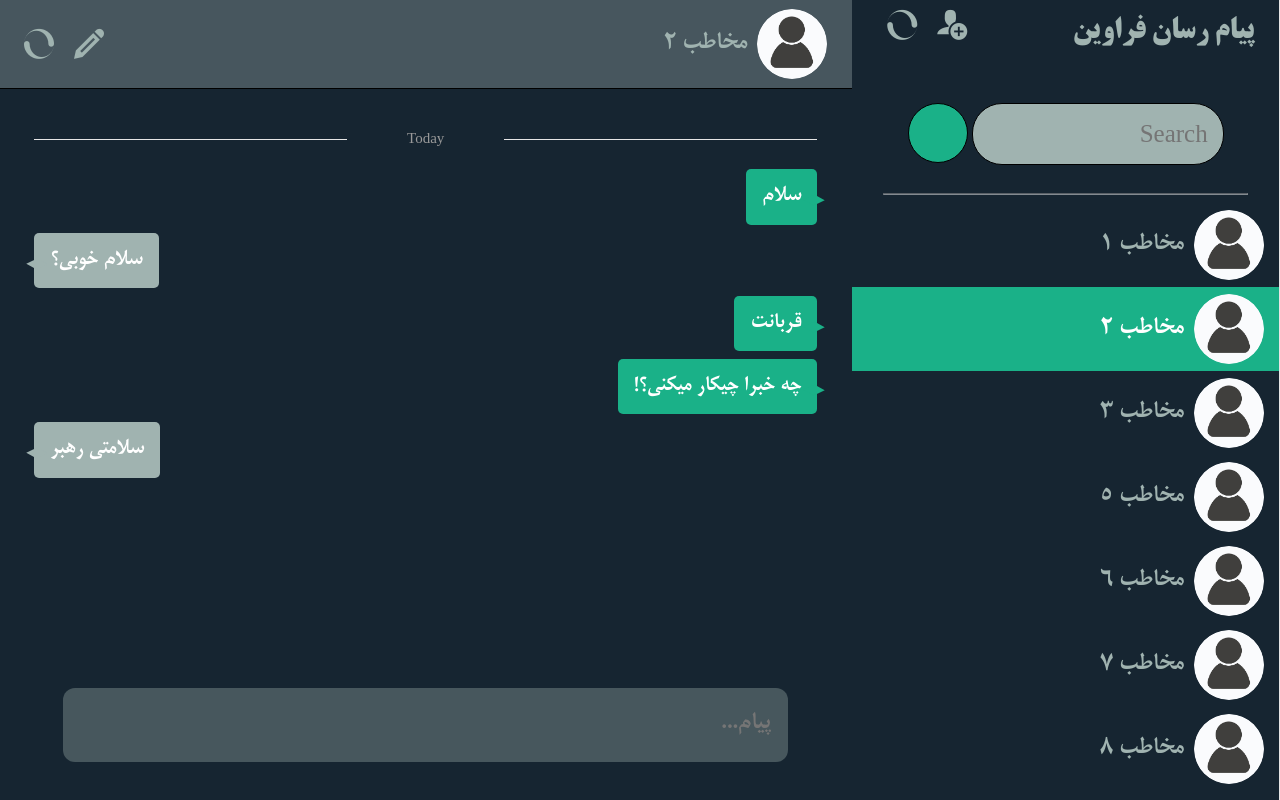
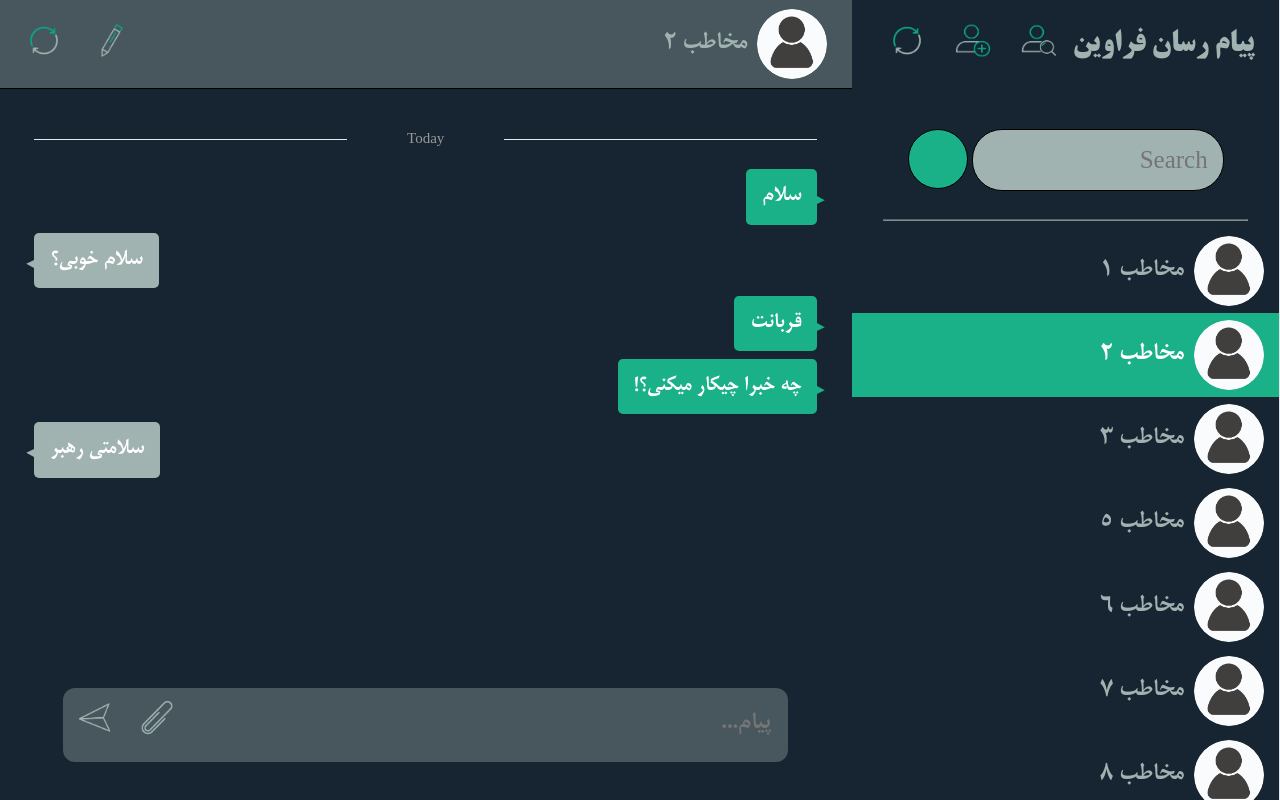
Before and after one commit to Ftm-Zaka02/Messenger-Project, a PHP site: page /Chat/index.html in a window 1280 px wide. Run offline with PHP 8.4, Linux system fonts and the light colour scheme.

Commit message:
change chat page style

```diff
--- a/Chat/index.html
+++ b/Chat/index.html
@@ -11,14 +11,22 @@
  <div class="main">
       <header class="header grid-item">
         <div class="person-chat">
-          <img class="person-image" src="images/person.png" />مخاطب 2
+          <img class="person-image" src="images/person.png"/>مخاطب 2
         </div>
-        <span class="icon-header"></span>
+        <div>
+          <button class="btn-icon" style="background-image: url(icon/edit-icon.png);"></button>
+          <button class="btn-icon" style="background-image: url(icon/refresh-icon.png);"></button>
+        </div>
       </header>
+
       <aside class="menu grid-item">
         <div class="menu-item title">
           پیام رسان فراوین
-          <span class="icon-title"></span>
+          <div>
+            <button class="btn-icon" style="background-image: url(icon/search-icon.png);"></button>
+            <button class="btn-icon" style="background-image: url(icon/add-icon.png);"></button>
+            <button class="btn-icon" style="background-image: url(icon/refresh-icon.png);"></button>
+          </div>
         </div>
         <br />
         <div class="search-div">
@@ -69,7 +77,8 @@
       <footer class="footer grid-item">
         <div class="send-div">
           <input class="send" type="text" placeholder="پیام..." />
-          <span class="icon-send"></span>
+          <button class="btn-icon btn-send" style="background-image: url(icon/sanjagh-icon.png);"></button>
+          <button class="btn-icon btn-send" style="background-image: url(icon/send-icon.png);"></button>
         </div>
       </footer>
   </body>
--- a/Chat/style.css
+++ b/Chat/style.css
@@ -5,10 +5,6 @@
 @font-face {
   font-family: BMitra;
   src: url(../Fonts/SMITRABD.TTF);
-}
-@font-face {
-  font-family: icons;
-  src: url(../Fonts/icons.ttf);
 }
 body {
   background: rgb(248, 248, 248);
@@ -33,11 +29,10 @@ body {
   border: 1px solid rgb(230, 230, 230);
 }
 .header {
-  background-color: rgba(160, 179, 176, 0.25);
+  background-color: rgb(71, 87, 93);
   grid-area: header;
   display: flex;
   align-items: center;
-  font-family: icons;
   font-size: 30px;
   flex-direction: row;
   justify-content: space-between;
@@ -159,36 +154,12 @@ input {
   font-family: BMitra;
   font-size: 25px;
 }
-.icon-header::before {
-  content: "\e982";
-  text-align: center;
-  padding: 0 10px;
-  cursor: pointer;
-}
-.icon-header::after {
-  content: "\e905";
-  text-align: center;
-  padding: 0 10px;
-  cursor: pointer;
-}
 
-.icon-title::after {
-  content: "\e973";
-  text-align: center;
-  padding: 0 10px;
-  cursor: pointer;
-}
-.icon-title::before {
-  content: "\e982";
-  text-align: center;
-  padding: 0 10px;
-  cursor: pointer;
-}
 .title {
   display: flex;
   flex-direction: row;
   justify-content: space-between;
-  font-family: BTitr, icons;
+  font-family: BTitr;
   font-size: 30px;
   margin: 10px 20px 30px 20px;
   color: #a0b3b0;
@@ -201,7 +172,9 @@ input {
 .send-div {
   width: 85%;
   height: 70%;
-  font-family: BMitra, icons;
+  display: flex;
+  flex-direction: row;
+  font-family: BMitra;
   margin: 0 auto;
   background-color: rgb(71, 87, 93);
   font-size: 25px;
@@ -215,12 +188,6 @@ input {
   margin: 2px 15px;
   color: black;
 }
-/* .icon-send::after {
-  content: "\e949";
-  text-align: center;
-  padding: 0 10px;
-  cursor: pointer;
-} */
 .menu-item:hover:not(.title),
 label:hover {
   cursor: pointer;
@@ -231,6 +198,7 @@ label:hover {
 .active-item {
   background-color: #1ab188;
   color: white;
+
 }
 input:focus {
   outline: none;
@@ -285,7 +253,20 @@ input:focus {
   background-color: #1ab188;
   border-radius: 50%;
 }
-hr{
+hr {
   width: 85%;
   opacity: 0.5;
 }
+.btn-send{
+  margin: 4px;
+}
+.btn-icon {
+  background-color: inherit;
+  width: 60px;
+  height: 50px;
+  background-size: contain;
+  background-repeat: no-repeat;
+  border: none;
+  cursor: pointer;
+  background-position: center;
+}
```
Also changed, not shown: Chat/icon/add-icon.png (added), Chat/icon/chat.icon.png (added), Chat/icon/edit-icon.png (added), Chat/icon/refresh-icon.png (added), Chat/icon/sanjagh-icon.png (added), Chat/icon/scroll-icon.png (added), Chat/icon/search-icon.png (added), Chat/icon/send-icon.png (added), Fonts/icons.ttf (deleted).
